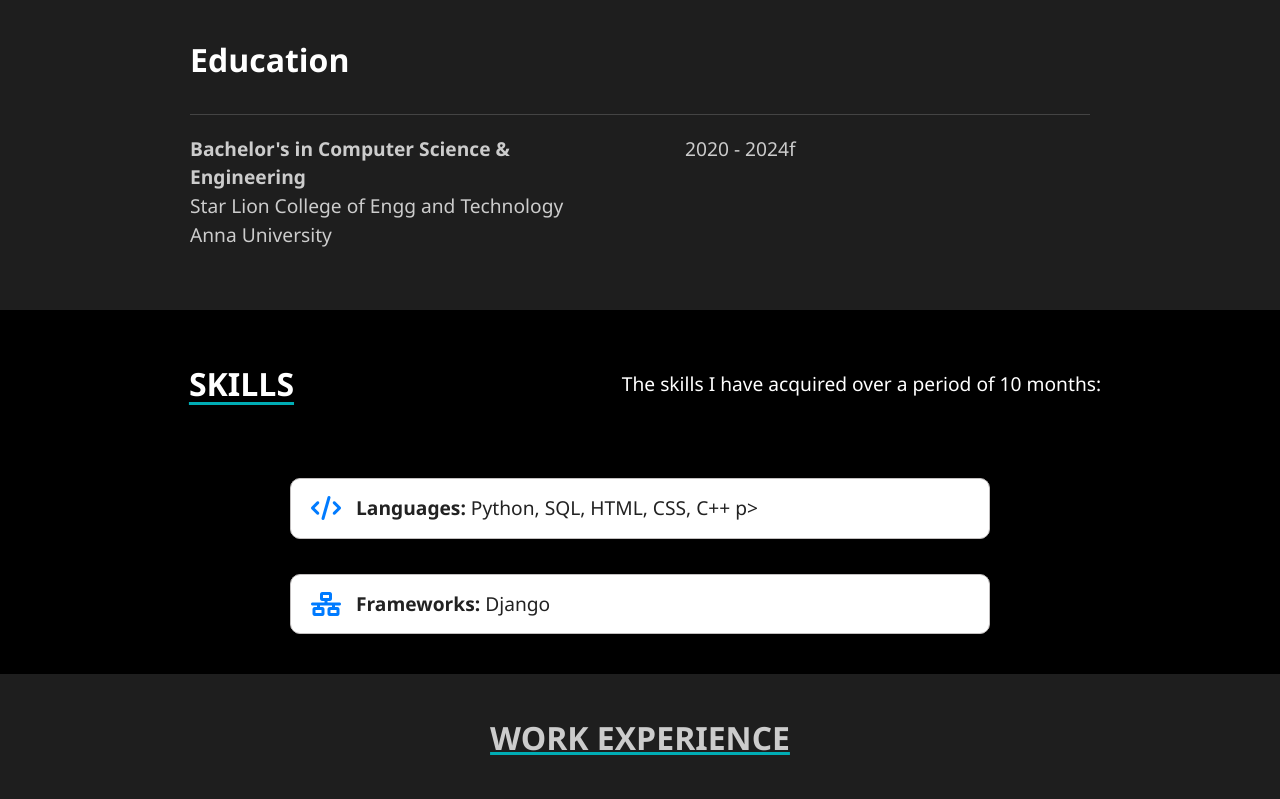
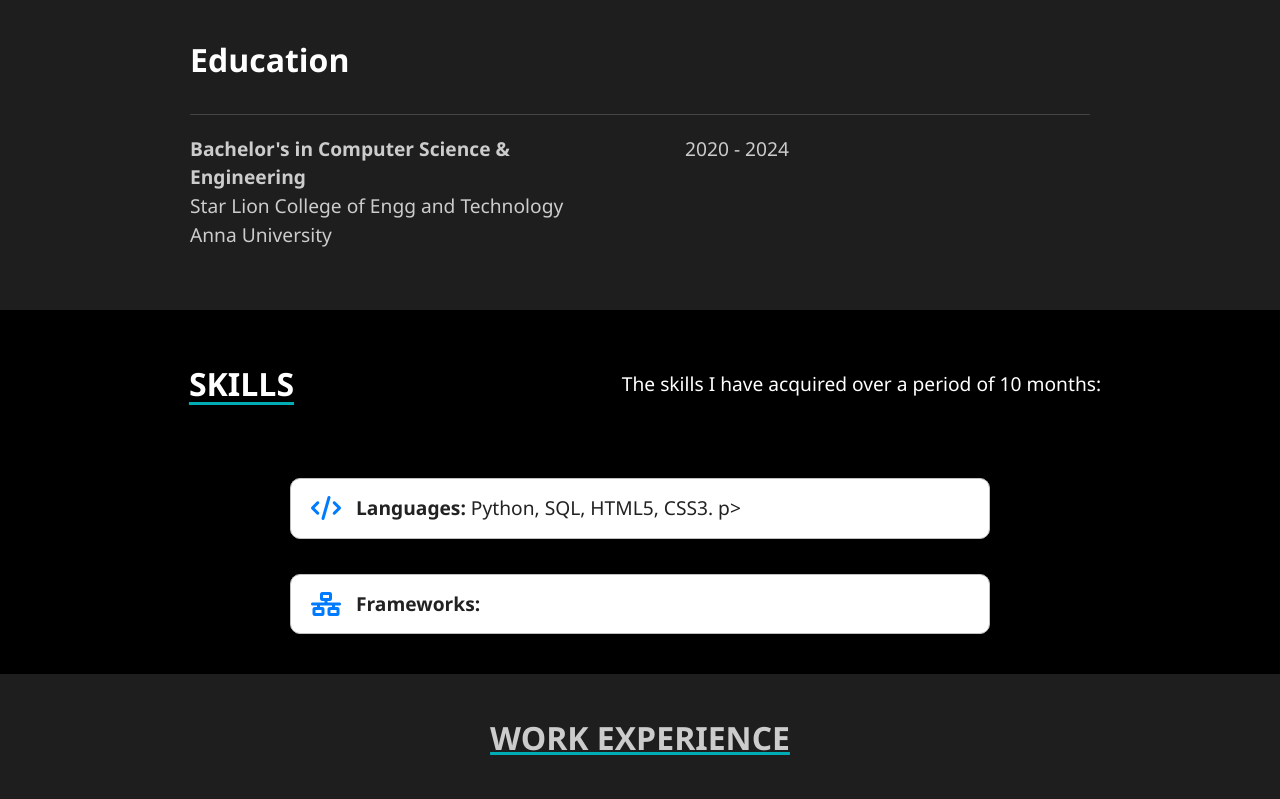
Before and after one commit to 02allwin/allwin_protfolio, a plain HTML site: page index.html in a window 1280 px wide. Shown: the part 1100-1899 px from the top of the page. Drawn offline with nearby package versions, Linux system fonts and the light colour scheme.

Commit message:
Update index.html

```diff
--- a/index.html
+++ b/index.html
@@ -78,7 +78,7 @@
                 </div>
                 <div>
                     <!-- CGPA: 7.9 / 10.0<br><br> -->
-                    2020 - 2024f
+                    2020 - 2024
                 </div>
             </div>
         </div>
@@ -94,24 +94,11 @@
           <div class="skill-cards">
             <div class="skill-card">
               <i class="fas fa-code"></i>
-              <p><strong>Languages:</strong> Python, SQL, HTML, CSS, C++ <!--Java--->p>
+              <p><strong>Languages:</strong> Python, SQL, HTML5, CSS3. <!--Java--->p>
             </div>
             <div class="skill-card">
               <i class="fas fa-network-wired"></i>
-              <p><strong>Frameworks:</strong> <!--PyTorch, Langchain, Flask,---> Django</p>
-            </div>
-            <!-- <div class="skill-card">
-              <i class="fas fa-tools"></i>
-              <p><strong>Tools:</strong> Pandas, NumPy, Matplotlib, Seaborn, TensorFlow</p>
-            </div>
-            <div class="skill-card">
-              <i class="fas fa-robot"></i>
-              <p><strong>Gen-AI:</strong> RAG, HuggingFace, Transformers, API Integrations</p>
-            </div>
-            <div class="skill-card">
-              <i class="fas fa-chart-line"></i>
-              <p><strong>DS Skills:</strong> EDA, ML, DL, Data Viz, Statistical Modelling</p>
-            </div> -->
+              <p><strong>Frameworks:</strong>
           </div>
         </div>
     </section>
@@ -124,7 +111,7 @@
             <div class="flip-card">
                 <div class="flip-card-inner">
                 <div class="flip-card-front">
-<!--                     <img src="images/infosystems-logo.jfif" alt="Infosystems Logo" style="width:80px;height:80px;"> -->
+<!--                     <img src="images/iifm-logo.jfif" alt="Iifm Logo" style="width:80px;height:80px;"> -->
                     <h3>Integrated Institute of Facility Managment</h3>
                     <p>Web Developer</p>
                     <p>Kilambakkam,Chennai</p>
@@ -133,8 +120,11 @@
                 <div class="flip-card-back">
                     <h4>Job Description</h4>
                     <p>
-                    <!-- Working on machine learning projects, model deployment, and end-to-end data science pipelines for enterprise clients.
-                    Responsible for real-time analytics, dashboard development, and integrating AI solutions into business operations. -->
+                       •	Developed User Friendly and Responsive Website Using Bootstrap ,  CSS3.
+                       •	Design And Deployed Online Student Certification Viewer And Bootstrap, Css3 , Firebase.
+                       •	Managed Website and Server and Website Maintain
+                       •	I have been Developed Student Certification Online Viewer
+
                     </p>
                 </div>
                 </div>
```
